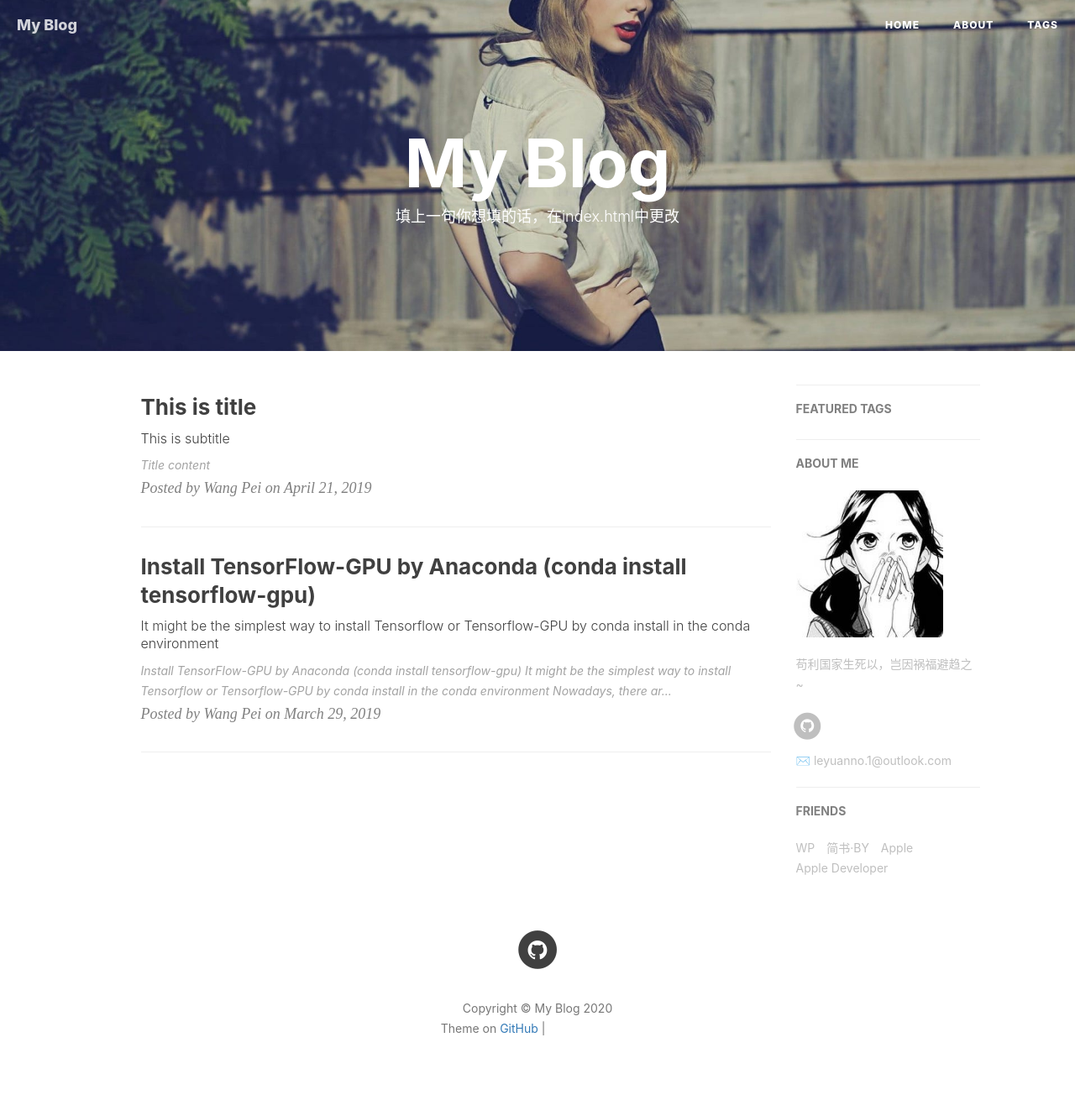
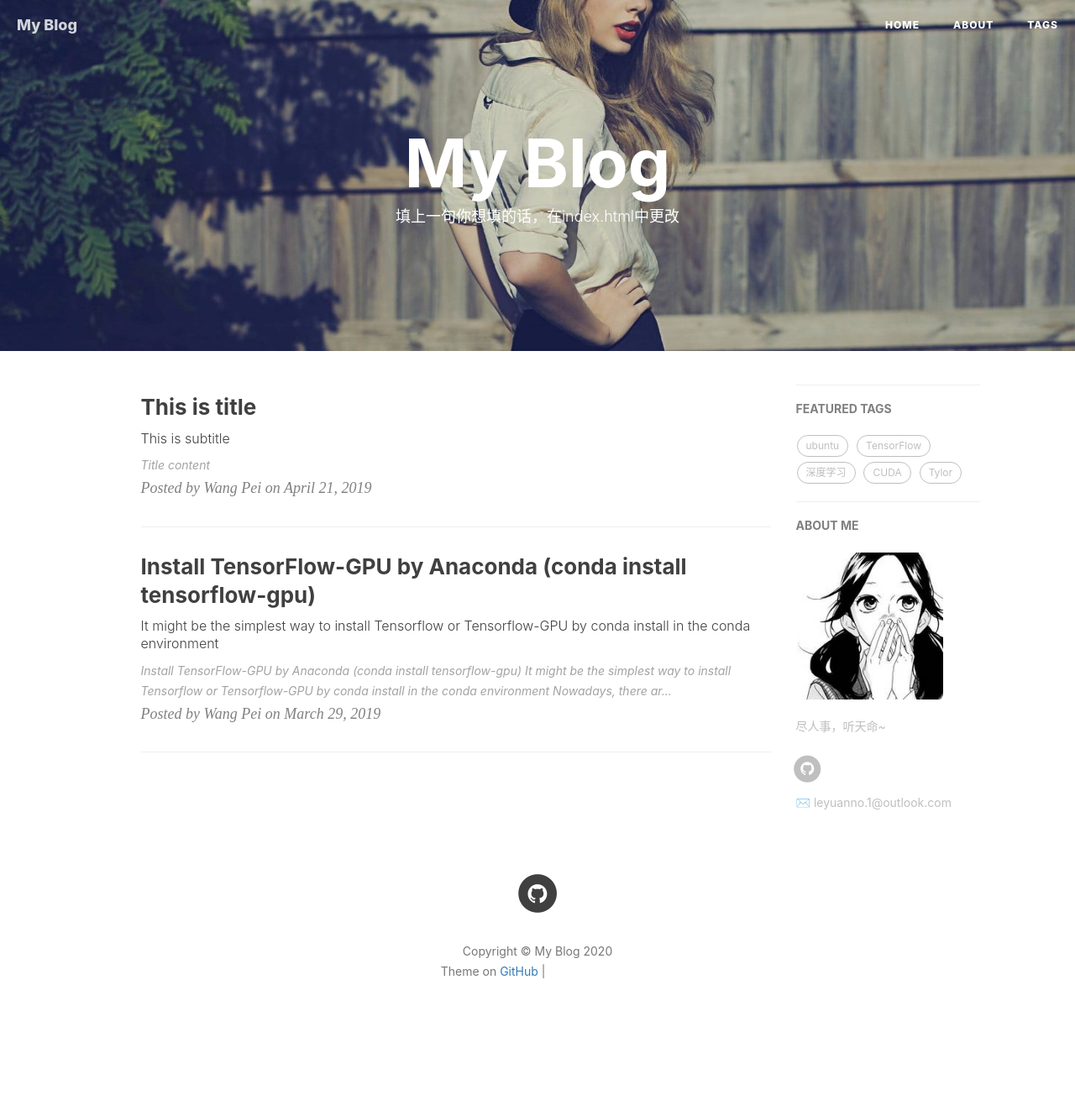
Before and after one commit to xingjiangyu/leyuanheart.github.io, a Jekyll site: the page built from index.html, in a window 1280 px wide. Shown: the whole page at 84% size. Built offline with Jekyll 4.4.1, drawn with Linux system fonts in a browser that asks for light colours; nearby versions of some CDN libraries; the list of posts is cut into pages by our own code; comment, search, counter and statistics services are not loaded; after the commit the page ends 1261 px from its top, so only the background shows below that; some of the changed lines change nothing that is shown; grey boxes are pictures that could not be loaded.

Commit message:
second try

```diff
--- a/_config.yml
+++ b/_config.yml
@@ -1,17 +1,17 @@
 # Site settings
-title: My Blog
-SEOTitle: 我的博客 | My Blog
-header-img: img/post-bg-desk.jpg
+title: My Blog                              # 你博客的标题
+SEOTitle: 我的博客 | My Blog                # 显示在浏览器上搜索的时候显示的标题
+header-img: img/post-bg-desk.jpg            # 显示在首页的背景图片
 email: leyuanno.1@outlook.com
-description: "写一句你想写的话"
-keyword: "我的博客"
+description: "写一句你想写的话"             # 说实话我还没发现这是用在哪的。。。
+keyword: "我的博客"                         # 貌似也没什么用
 url: "http://leyuanheart.github.io"          # your host, for absolute URL
 baseurl: ""      # for example, '/blog' if your blog hosted on 'host/blog'
 github_repo: "https://github.com/leyuanheart/leyuanheart.github.io.git" # you code repository
 
 # Sidebar settings
 sidebar: true                           # whether or not using Sidebar.
-sidebar-about-description: "苟利国家生死以，岂因祸福避趋之~"
+sidebar-about-description: "尽人事，听天命~"
 sidebar-avatar: /img/avatar_binggan.jpg      # use absolute URL, seeing it's used in both `/` and `/about/`
 
 
@@ -62,8 +62,8 @@ gitalk:
   enable: true    #是否开启Gitalk评论
   clientID:                             #生成的clientID
   clientSecret:     #生成的clientSecret
-  repo: name.github.io    #仓库名称
-  owner:     #github用户名
+  repo: leyuanheart.github.io    #仓库名称
+  owner: leyuanheart    #github用户名
   admin:
   distractionFreeMode: true #是否启用类似FB的阴影遮罩
 
@@ -83,7 +83,7 @@ ga_domain:                # 默认的是 auto, 这里我是自定义了的域名
 
 # Featured Tags
 featured-tags: true                     # 是否使用首页标签
-featured-condition-size: 1              # 相同标签数量大于这个数，才会出现在首页
+featured-condition-size: 0              # 相同标签数量大于这个数，才会出现在首页
 
 
 
@@ -94,18 +94,18 @@ service-worker: true
 
 
 # Friends
-friends: [
-    {
-        title: "WP",
-        href: "https://wangpei.ink"
-    },{
-        title: "简书·BY",
-        href: "http://www.jianshu.com/u/e71990ada2fd"
-    },{
-        title: "Apple",
-        href: "https://apple.com"
-    },{
-        title: "Apple Developer",
-        href: "https://developer.apple.com/"
-    }
-]
+# friends: [
+    # {
+        # title: "WP",
+        # href: "https://wangpei.ink"
+    # },{
+        # title: "简书·BY",
+        # href: "http://www.jianshu.com/u/e71990ada2fd"
+    # },{
+        # title: "Apple",
+        # href: "https://apple.com"
+    # },{
+        # title: "Apple Developer",
+        # href: "https://developer.apple.com/"
+    # }
+# ]
```
Also changed, not shown: img/apple-touch-icon.png (added), 1 other file.
